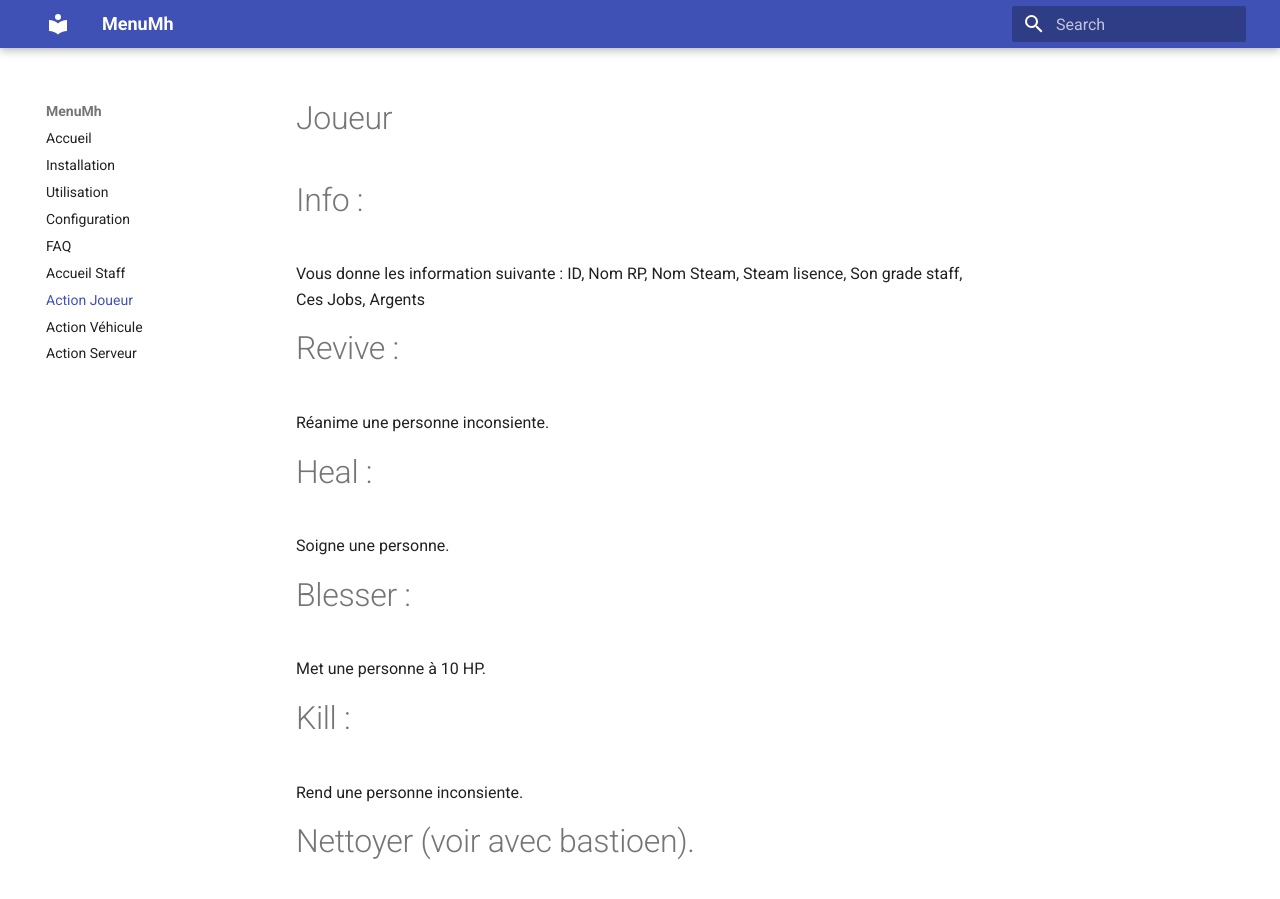
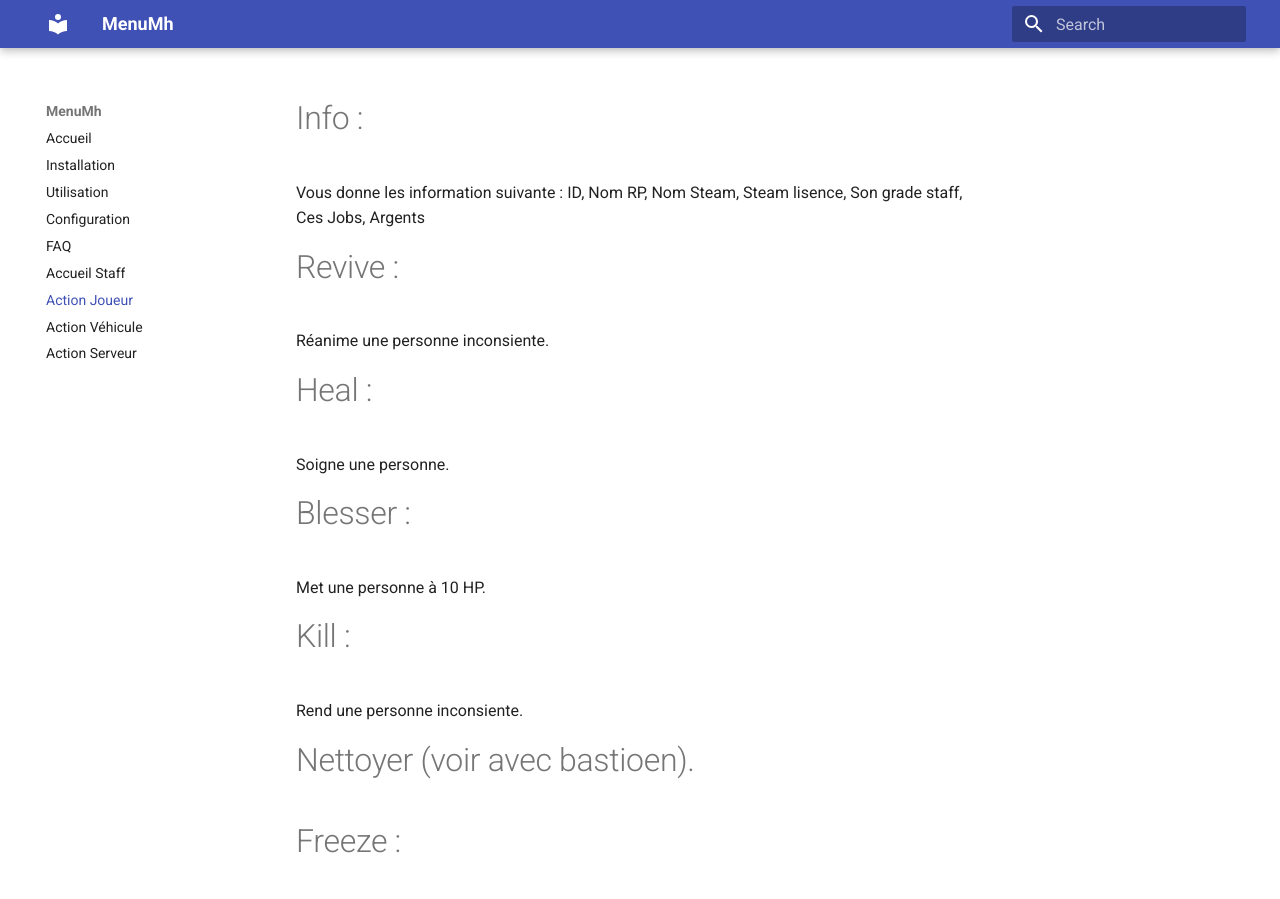
Before and after one commit to BastouP/DocMh, an MkDocs documentation site: the page built from docs/Joueur.md, in a window 1280 px wide and 900 px high. Built offline with MkDocs 1.6.1 and Material for MkDocs 9.7.7, drawn with Linux system fonts in a browser that asks for light colours.

Commit message:
Update Joueur.md

```diff
--- a/docs/Joueur.md
+++ b/docs/Joueur.md
@@ -1,5 +1,3 @@
-# Joueur
-
 # Info :
 Vous donne les information suivante : ID, Nom RP, Nom Steam, Steam lisence, Son grade staff, Ces Jobs, Argents
 # Revive :
```
